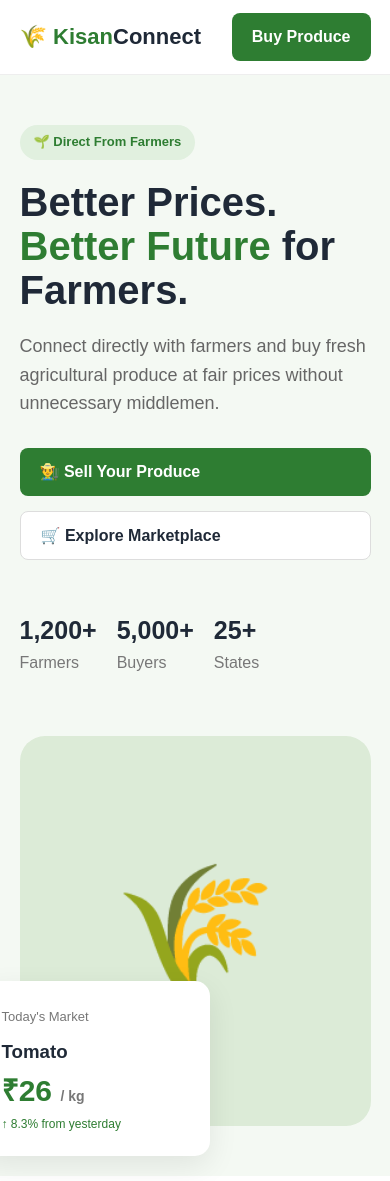
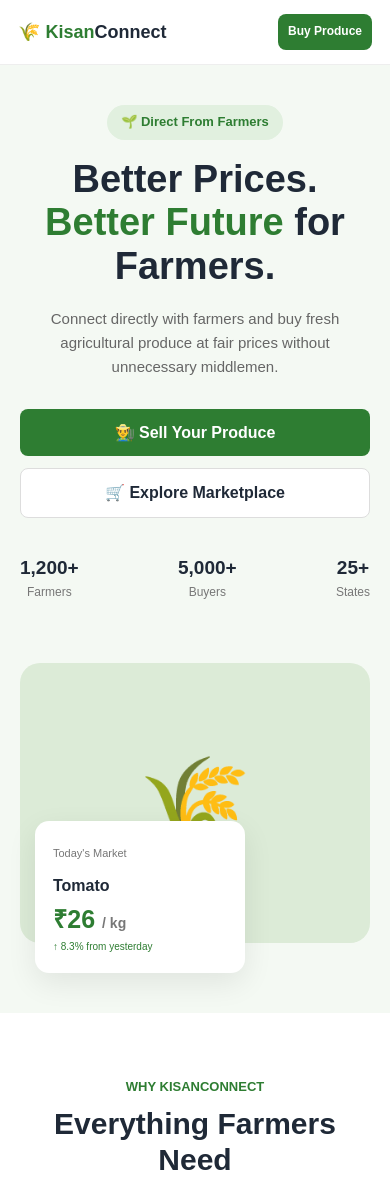
Before and after one commit to anuragsaini03/Mini-Project, a plain HTML site: page kisan-connect/index.html in a window 390 px wide. Shown: the top 1181 px of the page. Drawn offline with Linux system fonts and the light colour scheme.

Commit message:
Update style.css

```diff
--- a/kisan-connect/css/style.css
+++ b/kisan-connect/css/style.css
@@ -472,7 +472,15 @@ footer {
 
 /* RESPONSIVE */
 
+/* =========================
+   TABLET RESPONSIVE
+========================= */
+
 @media (max-width: 900px) {
+
+    .navbar {
+        padding: 0 5%;
+    }
 
     .navbar nav {
         display: none;
@@ -480,12 +488,19 @@ footer {
 
     .hero {
         flex-direction: column;
-        gap: 60px;
+        min-height: auto;
+        padding: 50px 5%;
+        gap: 50px;
     }
 
-    .hero-content,
+    .hero-content {
+        width: 100%;
+    }
+
     .hero-card {
         width: 100%;
+        max-width: 500px;
+        margin: 0 auto;
     }
 
     .feature-grid,
@@ -497,6 +512,7 @@ footer {
     .sms-section {
         flex-direction: column;
         gap: 40px;
+        align-items: flex-start;
     }
 
     .sms-section > div:first-child {
@@ -504,53 +520,236 @@ footer {
     }
 }
 
+
+/* =========================
+   MOBILE RESPONSIVE
+========================= */
+
 @media (max-width: 600px) {
 
+    body {
+        width: 100%;
+        overflow-x: hidden;
+    }
+
+    /* NAVBAR */
+
     .navbar {
-        padding: 0 5%;
+        height: 65px;
+        padding: 0 18px;
+    }
+
+    .logo {
+        font-size: 18px;
+    }
+
+    .navbar nav {
+        display: none;
+    }
+
+    .nav-buttons {
+        gap: 5px;
+    }
+
+    .nav-buttons .btn {
+        padding: 8px 10px;
+        font-size: 12px;
     }
 
     .nav-buttons .btn-outline {
         display: none;
     }
 
+
+    /* HERO */
+
     .hero {
-        padding: 50px 5%;
+        width: 100%;
+        min-height: auto;
+        padding: 40px 20px 70px;
+        display: flex;
+        flex-direction: column;
+        gap: 60px;
+    }
+
+    .hero-content {
+        width: 100%;
+        text-align: center;
     }
 
     .hero h1 {
-        font-size: 40px;
+        font-size: 38px;
+        line-height: 1.15;
+        margin: 18px 0;
+    }
+
+    .hero p {
+        font-size: 15px;
+        line-height: 1.6;
+        width: 100%;
     }
 
     .hero-buttons {
+        width: 100%;
         flex-direction: column;
+        gap: 12px;
     }
 
-    .stats {
-        gap: 20px;
+    .hero-buttons .btn {
+        width: 100%;
+        text-align: center;
     }
 
-    .feature-grid,
-    .product-grid,
-    .steps {
-        grid-template-columns: 1fr;
+
+    /* STATS */
+
+    .stats {
+        width: 100%;
+        justify-content: space-between;
+        gap: 10px;
+        margin-top: 35px;
     }
+
+    .stats strong {
+        font-size: 19px;
+    }
+
+    .stats span {
+        font-size: 12px;
+    }
+
+
+    /* HERO IMAGE */
+
+    .hero-card {
+        width: 100%;
+        max-width: 100%;
+        position: relative;
+        margin: 0;
+    }
+
+    .farm-image {
+        width: 100%;
+        height: 280px;
+        border-radius: 20px;
+        font-size: 90px;
+    }
+
+
+    /* PRICE CARD */
+
+    .price-card {
+        position: absolute;
+
+        /* IMPORTANT */
+        left: 15px;
+        bottom: -30px;
+
+        width: 210px;
+        max-width: calc(100% - 30px);
+
+        padding: 18px;
+        border-radius: 14px;
+    }
+
+    .price-card span {
+        font-size: 11px;
+    }
+
+    .price-card h3 {
+        font-size: 16px;
+    }
+
+    .price {
+        font-size: 25px;
+    }
+
+    .price-card p {
+        font-size: 10px;
+    }
+
+
+    /* SECTIONS */
 
     .features,
     .market-preview,
     .how-it-works {
-        padding: 60px 5%;
+        padding: 60px 20px;
     }
 
+    .section-title {
+        margin-bottom: 35px;
+    }
+
+    .section-title h2 {
+        font-size: 30px;
+        line-height: 1.2;
+    }
+
+    .section-title p {
+        font-size: 14px;
+    }
+
+
+    /* FEATURES */
+
+    .feature-grid {
+        grid-template-columns: 1fr;
+        gap: 15px;
+    }
+
+    .feature-card {
+        padding: 25px;
+    }
+
+
+    /* PRODUCTS */
+
+    .product-grid {
+        grid-template-columns: 1fr;
+        gap: 20px;
+    }
+
+
+    /* STEPS */
+
+    .steps {
+        grid-template-columns: 1fr;
+        gap: 35px;
+    }
+
+
+    /* SMS SECTION */
+
     .sms-section {
-        padding: 60px 5%;
+        padding: 60px 20px;
+        gap: 35px;
+    }
+
+    .sms-section h2 {
+        font-size: 30px;
+        line-height: 1.2;
+    }
+
+    .sms-section p {
+        font-size: 14px;
     }
 
     .sms-box {
         width: 100%;
+        padding: 15px;
+    }
+
+
+    /* FOOTER */
+
+    footer {
+        padding: 50px 20px 20px;
     }
 
     .footer-content {
         grid-template-columns: 1fr;
+        gap: 30px;
     }
+
 }
```
